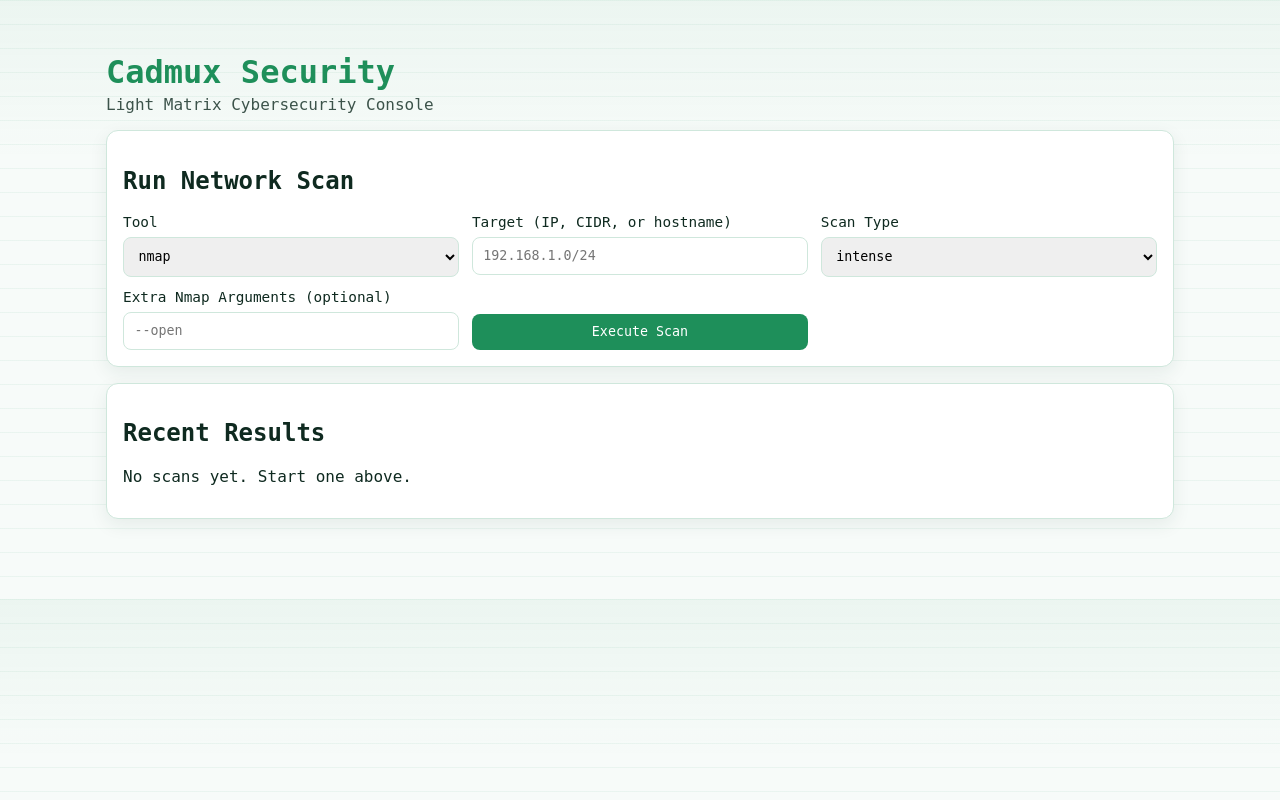
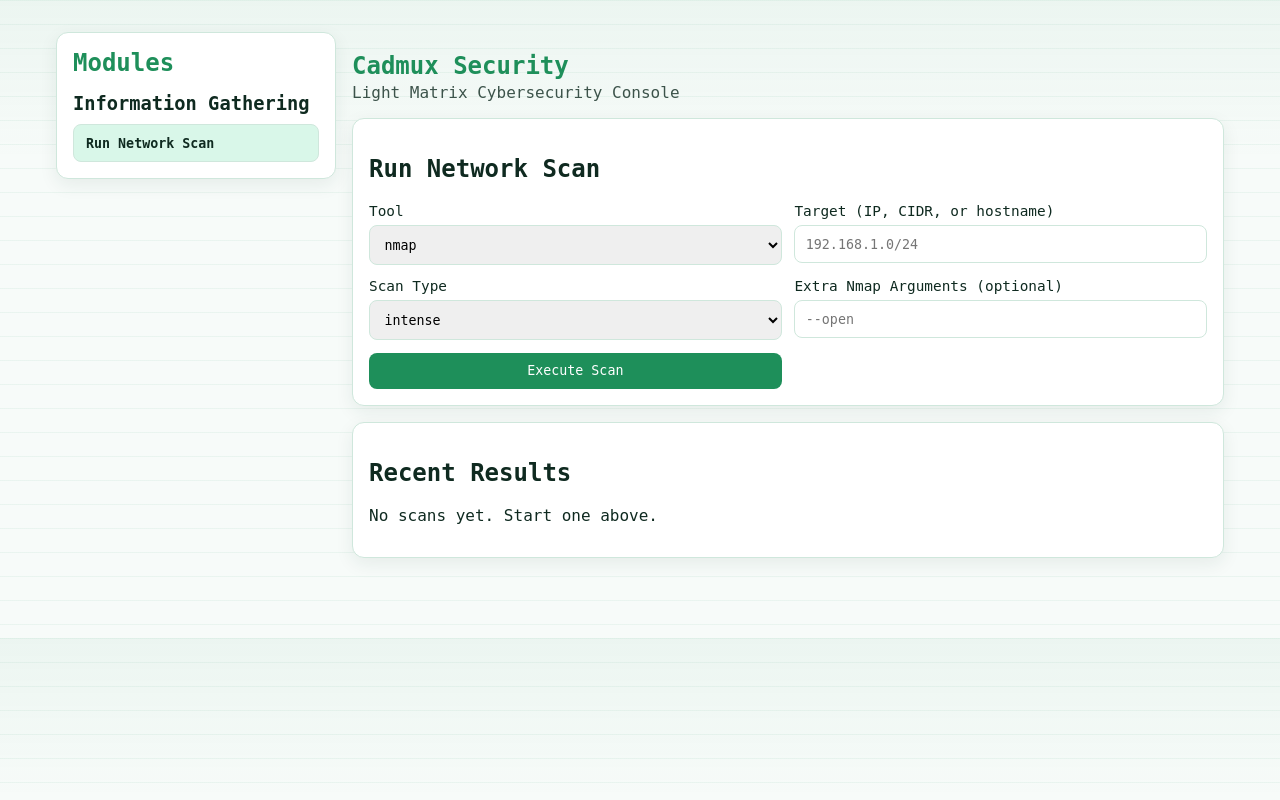
Before and after one commit to surajmochi/cadmux_security, a Flask app: page / in a window 1280 px wide. Run offline with Flask 3, Linux system fonts and the light colour scheme.

Commit message:
Add sidebar scan module with expandable capabilities

```diff
--- a/app/static/styles.css
+++ b/app/static/styles.css
@@ -26,10 +26,17 @@ body {
     var(--bg);
 }
 
-.container {
-  max-width: 1100px;
+.app-shell {
+  max-width: 1200px;
   margin: 0 auto;
   padding: 2rem 1rem 4rem;
+  display: grid;
+  grid-template-columns: 280px 1fr;
+  gap: 1rem;
+}
+
+.main-content {
+  min-width: 0;
 }
 
 header h1 {
@@ -49,6 +56,57 @@ header h1 {
   padding: 1rem;
   margin: 1rem 0;
   box-shadow: 0 6px 18px rgba(20, 70, 45, 0.08);
+}
+
+.sidebar {
+  margin: 0;
+  position: sticky;
+  top: 1rem;
+  align-self: start;
+}
+
+.sidebar-title {
+  margin: 0 0 1rem;
+  color: var(--accent);
+}
+
+.sidebar-group h3 {
+  margin: 0 0 0.65rem;
+}
+
+.nav-item {
+  width: 100%;
+  text-align: left;
+  cursor: pointer;
+  background: var(--accent-soft);
+  color: var(--text);
+  border: 1px solid var(--border);
+  border-radius: 8px;
+  padding: 0.65rem 0.75rem;
+  font-weight: 600;
+}
+
+.nav-item[aria-expanded="true"] {
+  background: var(--accent);
+  color: #fff;
+}
+
+.capabilities {
+  margin-top: 0.75rem;
+  padding: 0.75rem;
+  border: 1px dashed var(--border);
+  border-radius: 8px;
+  background: #fbfffd;
+}
+
+.capabilities p {
+  margin: 0.2rem 0;
+  font-weight: 700;
+}
+
+.capabilities ul {
+  margin: 0.2rem 0 0.7rem 1rem;
+  padding: 0;
 }
 
 .scan-form {
@@ -111,3 +169,13 @@ pre {
   padding: 0.6rem;
   border-radius: 8px;
 }
+
+@media (max-width: 900px) {
+  .app-shell {
+    grid-template-columns: 1fr;
+  }
+
+  .sidebar {
+    position: static;
+  }
+}
--- a/app/templates/index.html
+++ b/app/templates/index.html
@@ -7,13 +7,38 @@
     <link rel="stylesheet" href="{{ url_for('static', filename='styles.css') }}" />
   </head>
   <body>
-    <main class="container">
+    <main class="app-shell">
+      <aside class="sidebar panel">
+        <h2 class="sidebar-title">Modules</h2>
+        <section class="sidebar-group">
+          <h3>Information Gathering</h3>
+          <button type="button" class="nav-item" id="scan-toggle" aria-expanded="false" aria-controls="scan-capabilities">
+            Run Network Scan
+          </button>
+          <div class="capabilities" id="scan-capabilities" hidden>
+            <p>Capabilities</p>
+            <ul>
+              <li>Targeted host, CIDR, or domain scans</li>
+              <li>Built-in scan profiles (quick/intense/ports/ping)</li>
+              <li>Custom Nmap flag support</li>
+            </ul>
+            <p>Features</p>
+            <ul>
+              <li>Input validation and safe command execution</li>
+              <li>Structured JSON result output</li>
+              <li>In-memory recent scan history</li>
+            </ul>
+          </div>
+        </section>
+      </aside>
+
+      <section class="main-content">
         <header>
           <h1>Cadmux Security</h1>
           <p class="subtitle">Light Matrix Cybersecurity Console</p>
         </header>
 
-      <section class="panel">
+        <section class="panel" id="run-network-scan-panel">
           <h2>Run Network Scan</h2>
           <form method="post" action="/scan" class="scan-form">
             <label>Tool
@@ -67,6 +92,22 @@
             <p>No scans yet. Start one above.</p>
           {% endif %}
         </section>
+      </section>
     </main>
+
+    <script>
+      const toggle = document.getElementById("scan-toggle");
+      const capabilities = document.getElementById("scan-capabilities");
+      const scanPanel = document.getElementById("run-network-scan-panel");
+
+      if (toggle && capabilities && scanPanel) {
+        toggle.addEventListener("click", () => {
+          const expanded = toggle.getAttribute("aria-expanded") === "true";
+          toggle.setAttribute("aria-expanded", String(!expanded));
+          capabilities.hidden = expanded;
+          scanPanel.scrollIntoView({ behavior: "smooth", block: "start" });
+        });
+      }
+    </script>
   </body>
 </html>
```
Also changed, not shown: README.md, 1 other file. Lines whose indentation alone changed are shown as unchanged.
